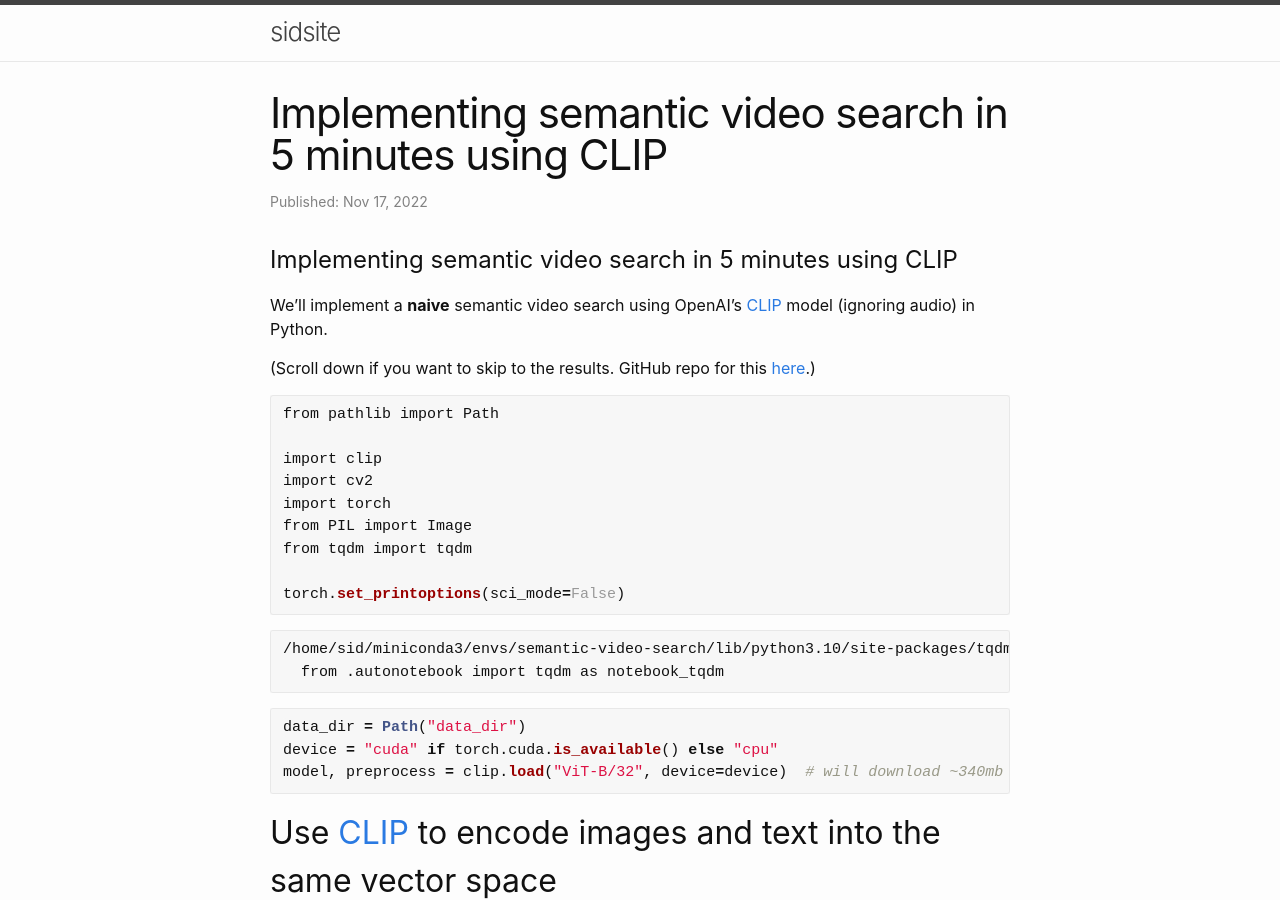
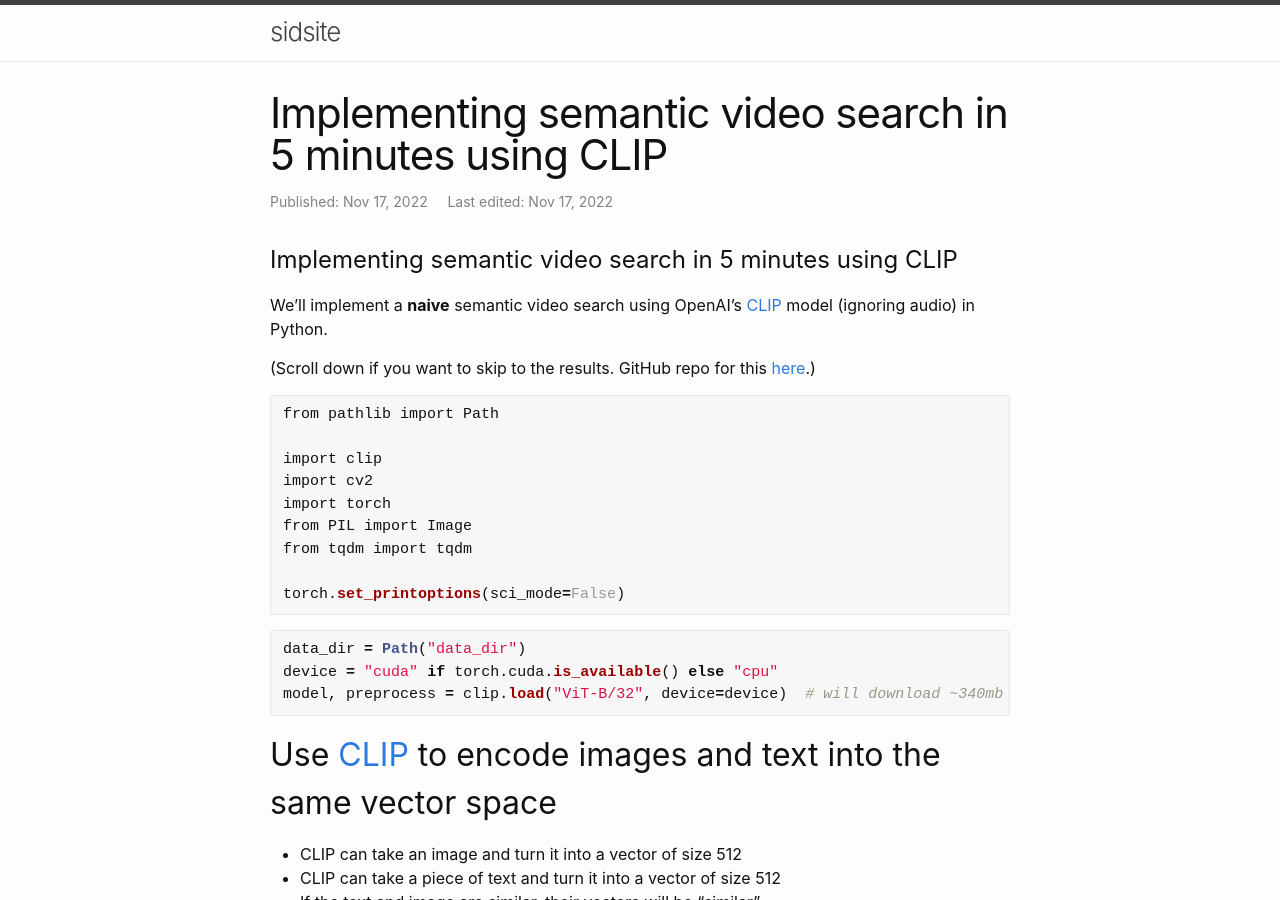
Before and after one commit to sradc/sradc.github.io, a Jekyll site: the page built from _posts/2022-11-17-semantic-video-search.md, in a window 1280 px wide and 900 px high. Built offline with Jekyll 4.4.1, drawn with Linux system fonts in a browser that asks for light colours; comment, search, counter and statistics services are not loaded.

Commit message:
remove jupyter noise

````diff
--- a/_posts/2022-11-17-semantic-video-search.md
+++ b/_posts/2022-11-17-semantic-video-search.md
@@ -2,7 +2,7 @@
 layout: post
 title:  "Implementing semantic video search in 5 minutes using CLIP"
 date:   2022-11-17 00:00:00 +0000
-date_edited:
+date_edited: 2022-11-17 00:00:00 +0000
 categories:
 comments: true
 nolink: false
@@ -25,10 +25,6 @@
 
 torch.set_printoptions(sci_mode=False)
 ```
-
-    /home/sid/miniconda3/envs/semantic-video-search/lib/python3.10/site-packages/tqdm/auto.py:22: TqdmWarning: IProgress not found. Please update jupyter and ipywidgets. See https://ipywidgets.readthedocs.io/en/stable/user_install.html
-      from .autonotebook import tqdm as notebook_tqdm
-
 
 
 ```python
````
